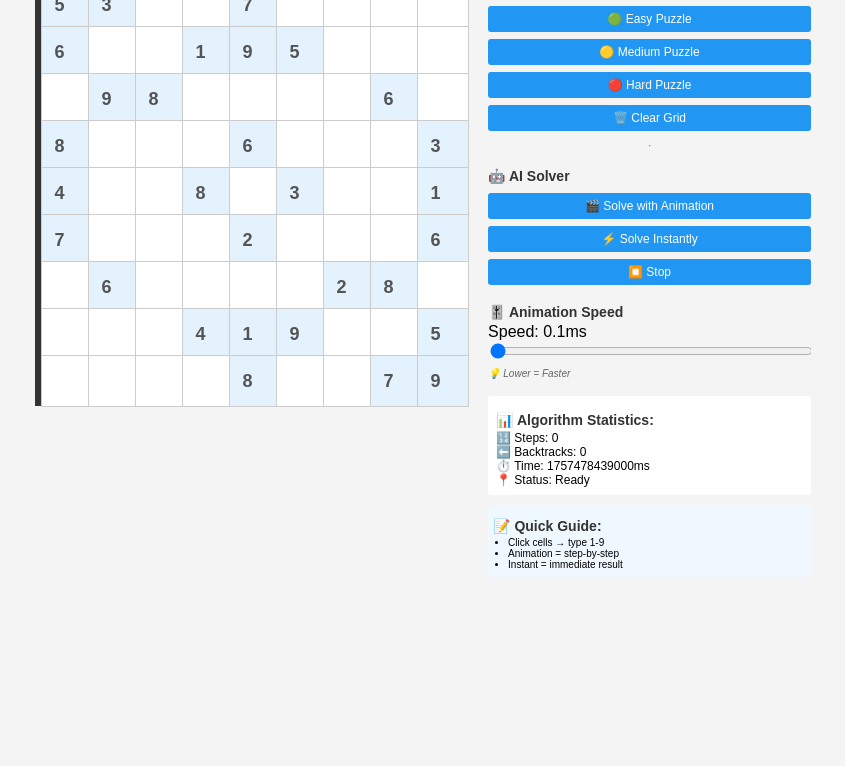
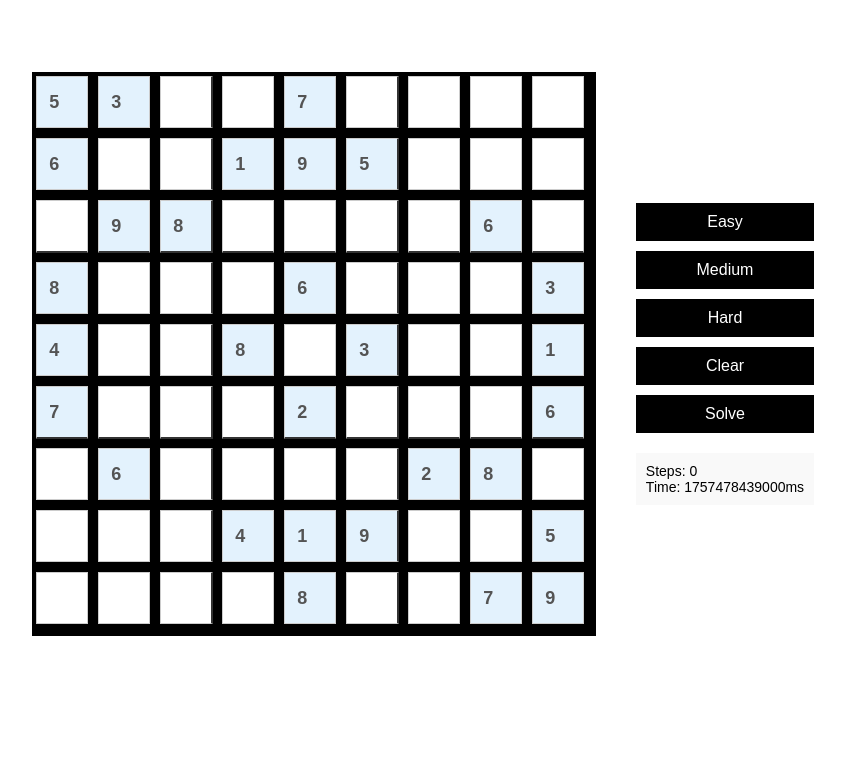
Before and after one commit to tanmay5110/AI_mini, a plain HTML site: page index.html in a window 1280 px wide. Shown: the part 74-840 px from the top of the page, without its empty margins (217-1062 px from the left). Drawn offline with Linux system fonts and the light colour scheme.

Commit message:
Minimal design: Fixed 2.4ms speed for 4200 steps in 10sec, no speed controls, no instant solve

```diff
--- a/index.html
+++ b/index.html
@@ -7,29 +7,28 @@
     <style>
         body {
             font-family: Arial, sans-serif;
-            background: #f4f4f4;
+            background: #fff;
             margin: 0;
-            padding: 10px;
+            padding: 20px;
             height: 100vh;
             overflow: hidden;
         }
-        h2 { text-align: center; color: #333; margin: 5px 0; font-size: 18px; }
+        h2 { text-align: center; color: #000; margin: 10px 0; font-size: 24px; }
         #sudoku-container {
             display: flex;
             justify-content: center;
-            align-items: flex-start;
-            gap: 20px;
-            margin: 10px 0;
-            height: calc(100vh - 50px);
+            align-items: center;
+            gap: 40px;
+            height: calc(100vh - 80px);
         }
         #sudoku-grid {
             display: grid;
-            grid-template-columns: repeat(9, 45px);
-            grid-template-rows: repeat(9, 45px);
+            grid-template-columns: repeat(9, 60px);
+            grid-template-rows: repeat(9, 60px);
             gap: 2px;
-            border: 3px solid #333;
-            background: #333;
-            padding: 3px;
+            border: 2px solid #000;
+            background: #000;
+            padding: 2px;
         }
         .sudoku-cell {
             width: 50px;
@@ -65,102 +64,46 @@
         #controls {
             display: flex;
             flex-direction: column;
-            gap: 5px;
-            min-width: 180px;
-            max-height: calc(100vh - 80px);
-            overflow-y: auto;
+            gap: 10px;
+            min-width: 120px;
         }
         button {
-            padding: 6px 10px;
-            background: #2196f3;
+            padding: 10px;
+            background: #000;
             color: white;
             border: none;
-            border-radius: 3px;
             cursor: pointer;
-            font-size: 12px;
-            transition: all 0.2s ease;
-            margin: 1px 0;
+            font-size: 16px;
         }
-        button:hover {
-            background: #1976d2;
-            transform: translateY(-1px);
-            box-shadow: 0 2px 5px rgba(0,0,0,0.2);
-        }
-        button:disabled { background: #ccc; cursor: not-allowed; transform: none; }
-        h3, h4 {
-            color: #333;
-            margin: 8px 0 3px 0;
+        button:hover { background: #333; }
+        #stats {
+            background: #f9f9f9;
+            padding: 10px;
+            margin-top: 10px;
             font-size: 14px;
         }
-        small {
-            color: #666;
-            font-style: italic;
-            font-size: 10px;
-        }
-        #stats {
-            background: #fff;
-            padding: 8px;
-            border-radius: 3px;
-            margin-top: 5px;
-            font-size: 12px;
-        }
-        #speed-control { margin: 5px 0; }
-        #speed-slider { width: 100%; }
     </style>
 </head>
 <body>
-    <h2>🧩 Sudoku Solver - Backtracking Algorithm Visualizer</h2>
+    <h2>Sudoku Solver</h2>
     <div id="sudoku-container">
         <div id="sudoku-grid"></div>
         <div id="controls">
-            <!-- Puzzle Loading Controls -->
-            <h3>📋 Load Puzzles</h3>
-            <button onclick="loadEasyPuzzle()" title="Load an easy puzzle with more given numbers">🟢 Easy Puzzle</button>
-            <button onclick="loadMediumPuzzle()" title="Load a medium difficulty puzzle">🟡 Medium Puzzle</button>
-            <button onclick="loadHardPuzzle()" title="Load a challenging puzzle with fewer clues">🔴 Hard Puzzle</button>
-            <button onclick="clearGrid()" title="Clear the grid to enter your own puzzle">🗑️ Clear Grid</button>
-
-            <hr>
-
-            <!-- AI Solver Controls -->
-            <h3>🤖 AI Solver</h3>
-            <button id="solve-btn" onclick="solveSudoku()" title="Watch the backtracking algorithm solve step-by-step">🎬 Solve with Animation</button>
-            <button onclick="solveInstant()" title="Solve immediately without animation - shows final result instantly">⚡ Solve Instantly</button>
-            <button onclick="stopSolving()" title="Stop the current solving process">⏹️ Stop</button>
-
-            <!-- Speed Control -->
-            <div id="speed-control">
-                <h4>🎚️ Animation Speed</h4>
-                <label>Speed: <span id="speed-value">0.1ms</span></label>
-                <input type="range" id="speed-slider" min="0.1" max="5" step="0.1" value="0.1" oninput="updateSpeed(this.value)"
-                       title="0.1ms = Lightning Fast, 5ms = Slower">
-                <small>💡 Lower = Faster</small>
-            </div>
-
-            <!-- Statistics -->
+            <button onclick="loadEasyPuzzle()">Easy</button>
+            <button onclick="loadMediumPuzzle()">Medium</button>
+            <button onclick="loadHardPuzzle()">Hard</button>
+            <button onclick="clearGrid()">Clear</button>
+            <button id="solve-btn" onclick="solveSudoku()">Solve</button>
             <div id="stats">
-                <h4>📊 Algorithm Statistics:</h4>
-                <div title="Number of cells the algorithm attempted to fill">🔢 Steps: <span id="steps">0</span></div>
-                <div title="Times the algorithm had to undo and try different numbers">⬅️ Backtracks: <span id="backtracks">0</span></div>
-                <div title="Total time taken to solve the puzzle">⏱️ Time: <span id="time">0ms</span></div>
-                <div title="Current solving status">📍 Status: <span id="status">Ready</span></div>
-            </div>
-
-            <!-- Instructions -->
-            <div style="background: #f0f8ff; padding: 5px; border-radius: 3px; margin-top: 5px;">
-                <h4>📝 Quick Guide:</h4>
-                <ul style="font-size: 10px; margin: 2px 0; padding-left: 15px;">
-                    <li>Click cells → type 1-9</li>
-                    <li>Animation = step-by-step</li>
-                    <li>Instant = immediate result</li>
-                </ul>
+                <div>Steps: <span id="steps">0</span></div>
+                <div>Time: <span id="time">0ms</span></div>
             </div>
         </div>
     </div>
     <script>
         let grid = Array.from({length: 9}, () => Array(9).fill(0));
         let solving = false;
-        let speed = 0.1; // Ultra fast visualization - 0.1ms
+        let speed = 2.4; // Fixed speed: 4200 steps in ~10 seconds
         let steps = 0;
         let backtracks = 0;
         let startTime = 0;
@@ -376,13 +319,11 @@
             resetStats();
             clearVisualEffects();
             document.getElementById('solve-btn').disabled = true;
-            document.getElementById('status').textContent = 'Solving...';
 
             const success = await solveBacktracking(grid, true);
 
             solving = false;
             document.getElementById('solve-btn').disabled = false;
-            document.getElementById('status').textContent = success ? 'Solved!' : 'No solution found';
 
             if (success) {
                 // Mark all cells as solved
@@ -395,53 +336,8 @@
             }
         }
 
-        function solveInstant() {
-            resetStats();
-            startTime = Date.now();
-
-            const gridCopy = grid.map(row => [...row]);
-            const success = solveBacktrackingInstant(gridCopy);
-
-            if (success) {
-                grid = gridCopy;
-                displayGrid();
-                document.getElementById('status').textContent = 'Solved Instantly!';
-                updateStats();
-            } else {
-                document.getElementById('status').textContent = 'No solution found';
-            }
-        }
-
-        function solveBacktrackingInstant(grid) {
-            const empty = findEmptyCell(grid);
-            if (!empty) return true;
-
-            const [row, col] = empty;
-
-            for (let num = 1; num <= 9; num++) {
-                if (isValid(grid, row, col, num)) {
-                    grid[row][col] = num;
-                    steps++;
-
-                    if (solveBacktrackingInstant(grid)) {
-                        return true;
-                    }
-
-                    grid[row][col] = 0;
-                    backtracks++;
-                }
-            }
-
-            return false;
-        }
-
         function stopSolving() {
             solving = false;
-        }
-
-        function updateSpeed(value) {
-            speed = parseInt(value);
-            document.getElementById('speed-value').textContent = value + 'ms';
         }
 
         function sleep(ms) {
@@ -456,7 +352,6 @@
 
         function updateStats() {
             document.getElementById('steps').textContent = steps;
-            document.getElementById('backtracks').textContent = backtracks;
             const elapsed = Date.now() - startTime;
             document.getElementById('time').textContent = elapsed + 'ms';
         }
```
